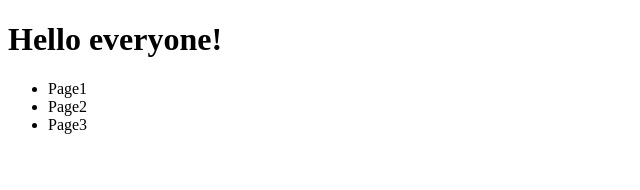
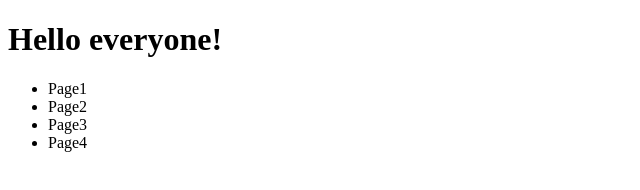
Before and after one commit to Phearun-chhun/merge_branch_1, a plain HTML site: page index.html in a window 1280 px wide. Shown: the full height of the page, 0-640 px from the left. Drawn offline with Linux system fonts and the light colour scheme.

Commit message:
add page 4

```diff
--- a/index.html
+++ b/index.html
@@ -12,6 +12,7 @@
         <li>Page1</li>
         <li>Page2</li>
         <li>Page3</li>
+        <li>Page4</li>
     </ul>
 </body>
 </html>
```
